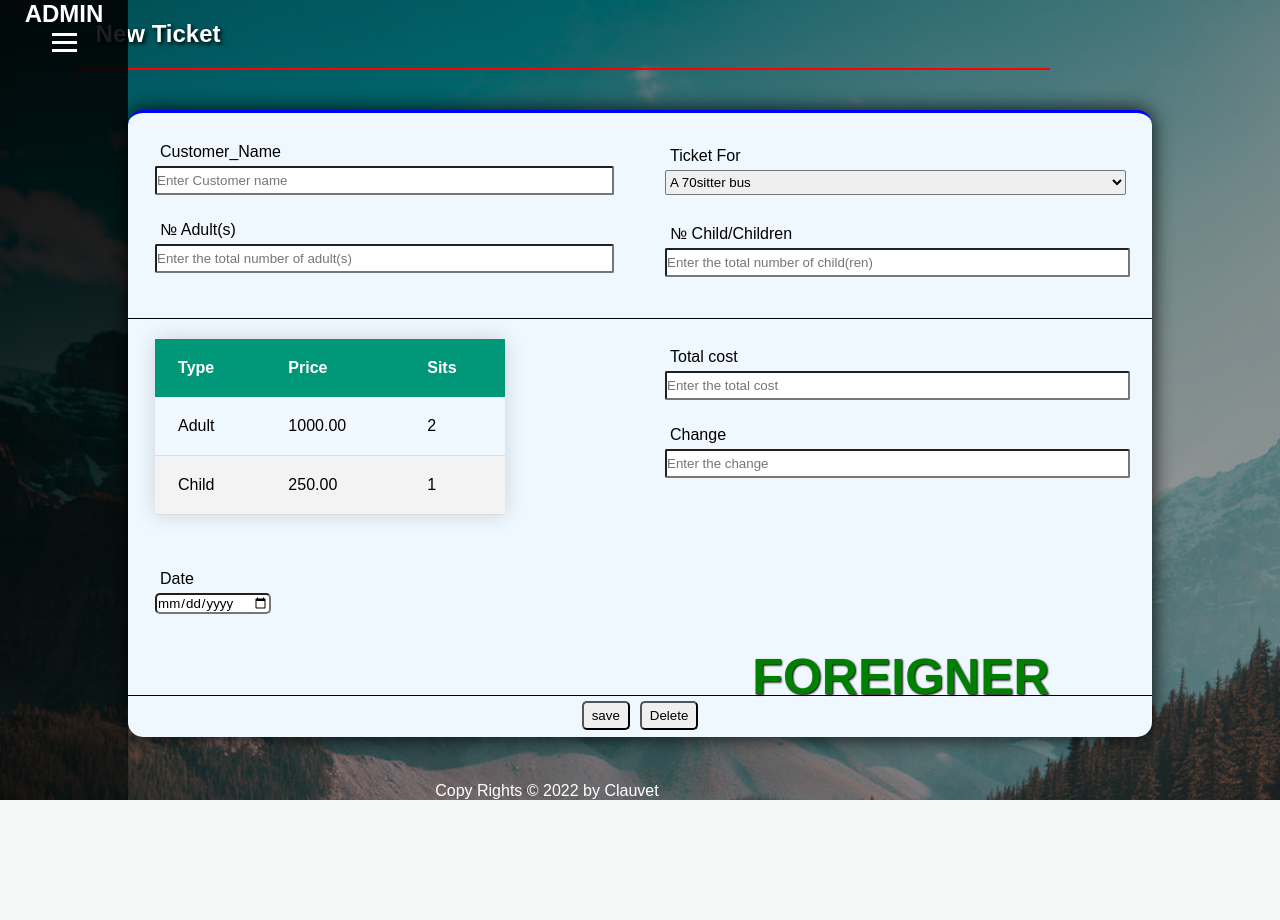
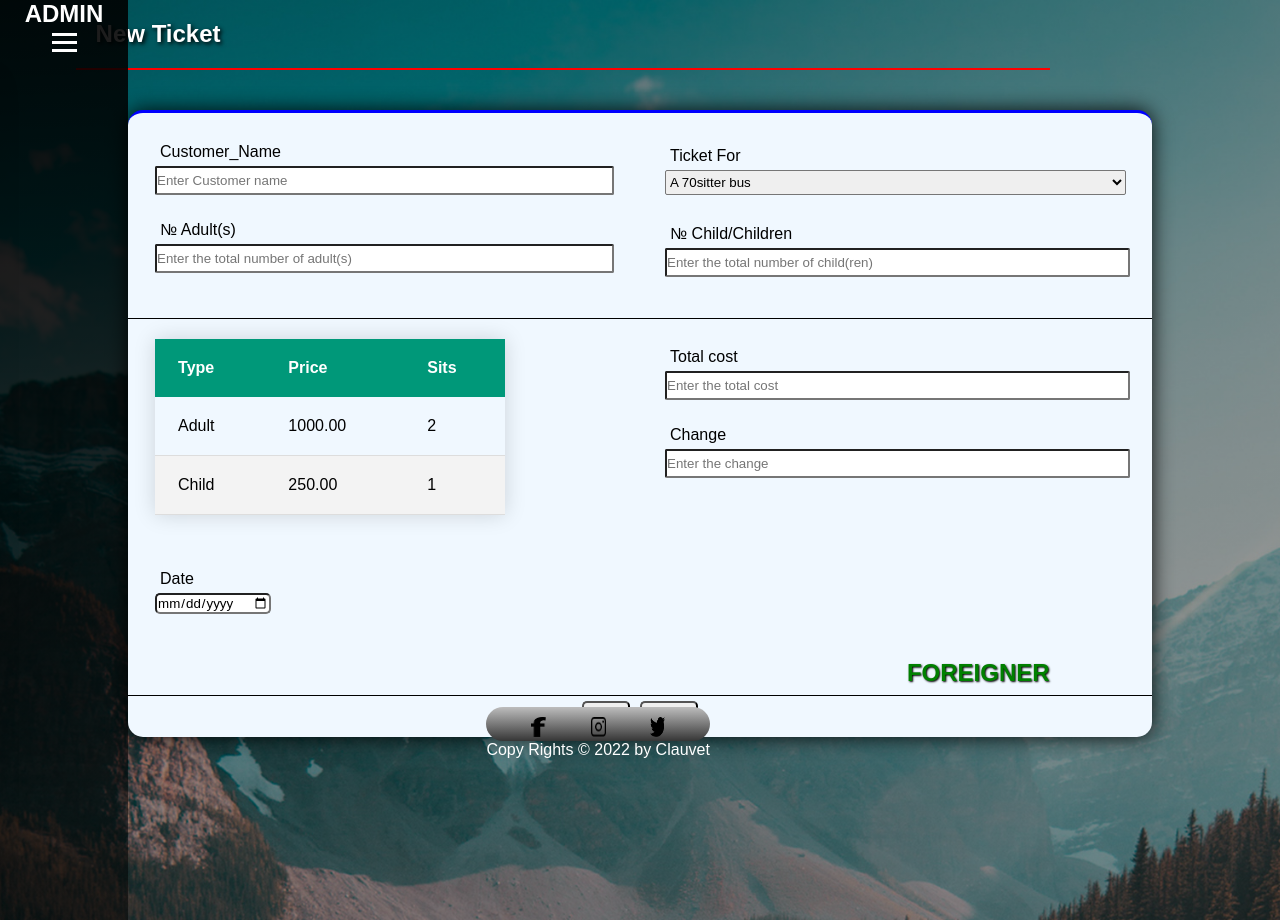
Before and after one commit to Clauvet1/My-Project, a PHP site: page /foreignerTickets.php in a window 1280 px wide. Before the commit the page ends 800 px from the top, so only its background shows below. Run offline with PHP 8.4, Linux system fonts and the light colour scheme.

Commit message:
commit 31

```diff
--- a/CSS/n_ticket_style.css
+++ b/CSS/n_ticket_style.css
@@ -12,6 +12,7 @@
     background-position: center;
     color: white;
     position: relative;
+    overflow: hidden;
 }
 
 nav ul li{
@@ -210,7 +211,7 @@ button{
     width: 100px;
 }
 .footer{
-    position: absolute;
+    position: fixed;
     color: white;
     border: 1px blacksolid;
     bottom : 0%;
@@ -229,16 +230,24 @@ button{
     display: none;
   }
 
-@media only screen and (min-width: 340px) {
+@media only screen and (min-width: 300px) {
     .page{
         height: 180vh;
     }
+    .footer{
+        position: absolute;
+        left: 15%;
+        top: 70em;
+    }
     .n-container{
         width: 100%;
-        height: 130vh;
+        height: 145vh;
         left: 5%;
         position: absolute;
         overflow: hidden;
+    }
+    .n-container h1{
+        font-size:x-large;
     }
     .row-1{
         padding-bottom: 25em;
@@ -346,11 +355,11 @@ button{
 }
 @media only screen and (min-width: 600px) {
     .page{
-        height: 150vh;
+        height: 165vh;
     }
     .n-container{
         width: 100%;
-        height: 120vh;
+        height: 140vh;
         left: 5%;
         position: absolute;
         overflow: hidden;
@@ -405,10 +414,15 @@ button{
     .styled-table{
     min-width: 430px;
     }
+    .footer{
+        position: absolute;
+        left: 15%;
+        top: 66.2em;
+    }
 }
 @media only screen and (min-width: 900px) {
     .page{
-        height: 100vh;
+        height: 115vh;
     }
     .n-content{
         position: relative;
@@ -416,9 +430,13 @@ button{
 
     .n-container{
         width: 100%;
-        height: 78vh;
+        height: 84vh;
         left: 10%;
         position: absolute;
+    }
+    .n-container h1{
+        position: absolute;
+        bottom: 8%;
     }
 
     .r1-col-1{
@@ -475,6 +493,11 @@ button{
         position: absolute;
         top: 100%;
     }
+    .footer{
+        position: absolute;
+        left: 45%;
+        top: 44.2em;
+    }
 }
 
 @media only screen and (min-width: 1060px) {
@@ -525,3 +548,15 @@ button{
         display: block;
     }
 }
+
+.footer .social-links{
+    text-align: center;
+    background: linear-gradient(rgb(189, 189, 189),rgb(54, 54, 54));
+    border-radius: 25px;
+  }
+  .footer .social-links img{
+      width: 15px;
+      height: 20px;
+      margin: 10px 20px 0 20px;
+      cursor: pointer;
+  }
--- a/editProfile.php
+++ b/editProfile.php
@@ -14,7 +14,7 @@
           <h2><a href="editProfile.php">Edit Profile</a></h2>
           <h2><a href="changePassword.php">Change Password</a></h2>
          </div>
-        <form class="e-content">
+        <form class="e-content" action="connectto.php" method="POST">
             <div class="edits">
                 <label>Profile Photo:</label>
                 <input type="file" id="image" name="profilePhoto" placeholder="photo">
@@ -33,7 +33,7 @@
          </div>
          <div class="edits">
          <label class="names">My Bio</label>
-          <input type="text"  name="myBio" class="ll-space" placeholder="write about your self, for example your skills">
+          <input type="textarea" name="myBio" class="ll-space" placeholder="write about your self, for example your skills">
          </div>
          <input type="submit" class="save" value="Registration">
 </form>
--- a/footer.php
+++ b/footer.php
@@ -1 +1,8 @@
-<footer class="footer">Copy Rights &copy; 2022 by Clauvet</footer>
+<footer class="footer">
+<div class="social-links">
+            <img src="CSS/Images/fb.png" alt="">
+            <img src="CSS/Images/ig.png" alt="">
+            <img src="CSS/Images/tw.png" alt="">
+        </div>
+    Copy Rights &copy; 2022 by Clauvet
+</footer>
--- a/foreignerTickets.php
+++ b/foreignerTickets.php
@@ -14,6 +14,8 @@
            <div class="n-content">
            <h2>New Ticket</h2>
             <div class="n-container">
+
+            <form action="connect.php" method="POST">
                 <div class="row-1">
                     <div class="r1-col-1">
                 <div class="space">
@@ -29,9 +31,9 @@
                     <div class="space">
                        <div class="div1"> <label>Ticket For</label></div>
                         <select name="ticketFor"  class="t">
-                            <option value="A_70_sitter_bus">A 70sitter bus</option>
-                            <option value="A_30_sitter_bus">A 30sitter bus</option>
-                            <option value="A_train">A train</option>
+                            <option value="70_sitter">A 70sitter bus</option>
+                            <option value="30_sitter">A 30sitter bus</option>
+                            <option value="train">A train</option>
                         </select>
                     </div>
                     <div class="space">
@@ -67,7 +69,7 @@
                     </div>
                     <div class="n-date">
                     <div class="div1"> <label>Date</label></div>
-                        <input type="date" name="Date" class="date">
+                        <input type="date" name="date" class="date">
                     </div>
                     </div>
                     <div class="r1-col-3">
@@ -86,6 +88,7 @@
                 <button>save</button><button>Delete</button>
             </div>
             <h1>Foreigner</h1>
+                </form>
             </div>
            <?php include('footer.php') ?>
         </div>
--- a/header.php
+++ b/header.php
@@ -8,7 +8,7 @@
                   <li><a href="manageTickets.php" class="nav-link">Manage Ticket</a><img src="CSS/Images/arrow.png" class="nav-arrow"></li>
                   <li><a href="normalTickets.php" class="nav-link">Normal Ticket</a><img src="CSS/Images/arrow.png" class="nav-arrow"></li>
                   <li><a href="foreignerTickets.php" class="nav-link">Foreigner Ticket</a><img src="CSS/Images/arrow.png" class="nav-arrow"></li>
-                  <li><a href="Report.html" class="nav-link">Reports</a><img src="CSS/Images/arrow.png" class="nav-arrow"></li>
+                  <li><a href="Report.php" class="nav-link">Reports</a><img src="CSS/Images/arrow.png" class="nav-arrow"></li>
                   <li><a href="login.php" class="nav-link">Logout</a><img src="CSS/Images/arrow.png" class="nav-arrow"></li>
                   <div class="drop-link">
                       <h4><a href="changePassword.php">Change Password</a></h4>
--- a/manageTickets.php
+++ b/manageTickets.php
@@ -14,6 +14,8 @@
     <div class="n-content">
             <h2>Manage Ticket</h2>
             <div class="n-container">
+
+                <form action="connect.php" method="POST">
                 <div class="row-1">
                     <div class="r1-col-1">
                 <div class="space">
@@ -92,6 +94,7 @@
                 <option value="foreigner">Foreigner</option>
             </select>
             </div>
+                </form>
             </div>
             <?php include('footer.php') ?>
         </div>
--- a/recoverPassword.php
+++ b/recoverPassword.php
@@ -10,7 +10,7 @@
 <body>
     <div class="r-content">
       <div class="y">
-    <form action="">
+    <form action="connect.php" method="POST">
             <input type="email" class="email" name="email" placeholder="Enter the email you used when creating this account">
         <input type="submit" class="save" value="send">
         </form>
```
Also changed, not shown: CSS/style.css (+17 -0 lines), Report.php (+1 -24 lines), connect.php (added, +29 -0 lines), connectto.php (added, +19 -0 lines), index.php (+1 -25 lines), login.php (+5 -3 lines), normalTickets.php (+6 -3 lines).
